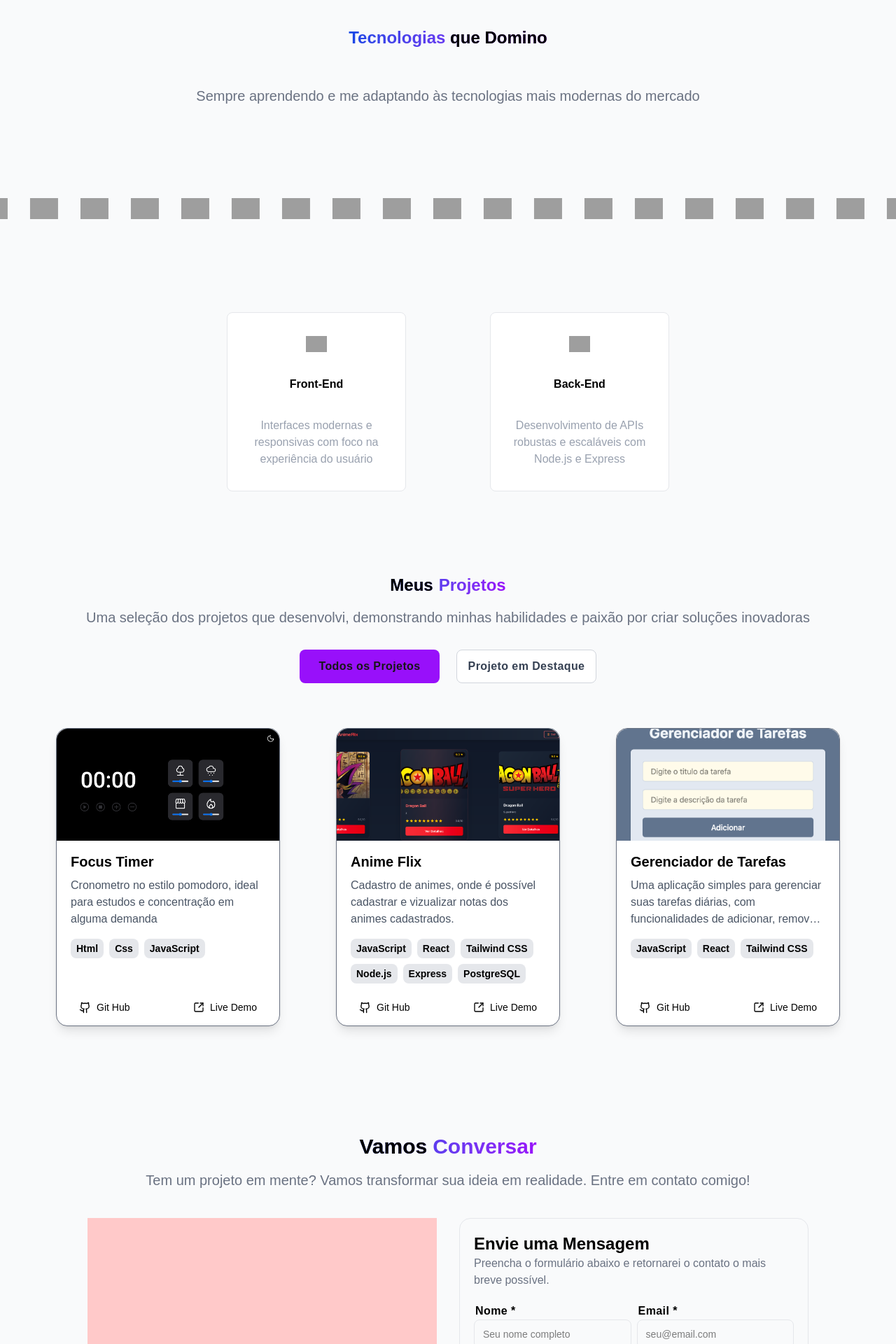
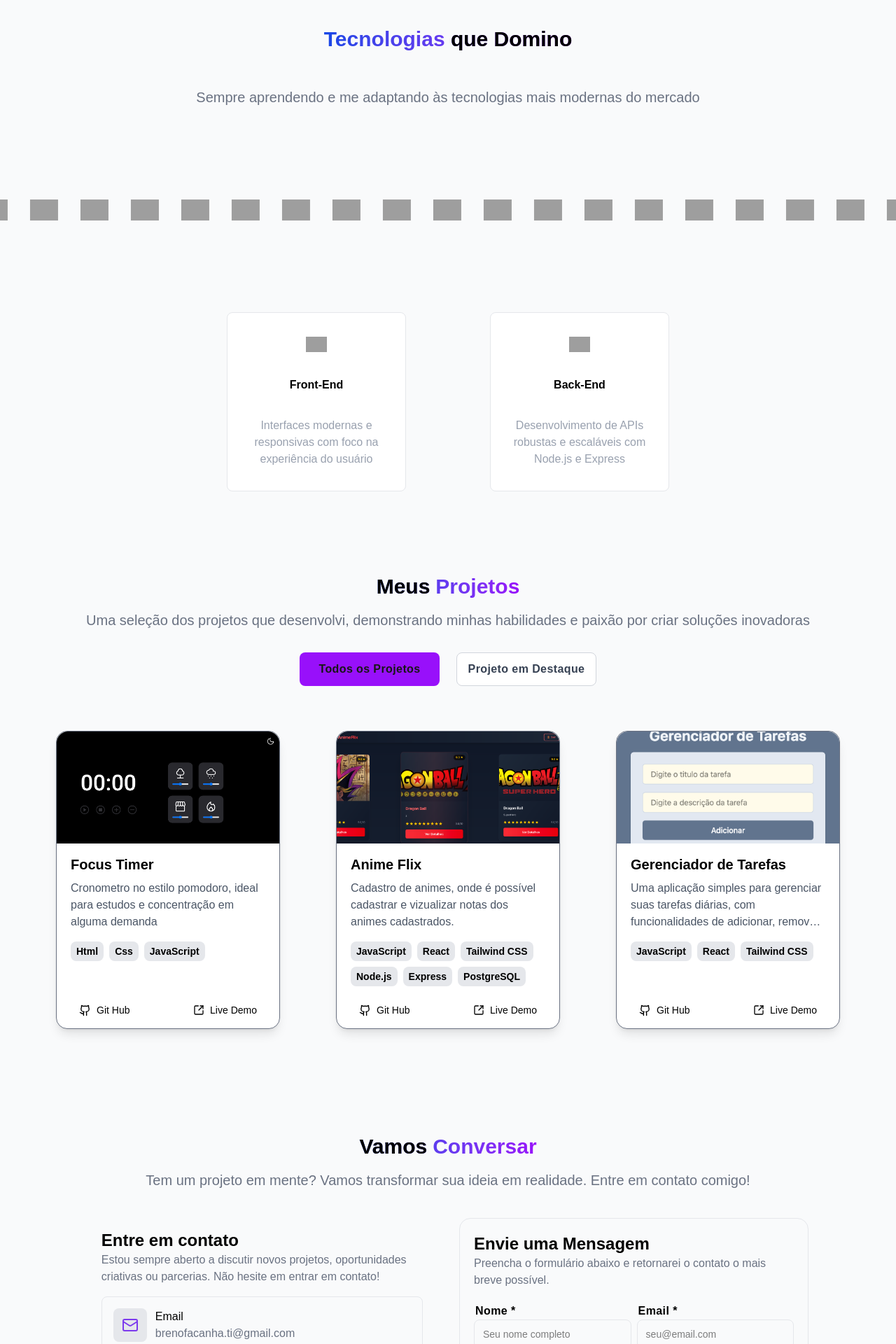
Before and after one commit to breno-facanha/page_breno_facanha, a Next.js app: page / in a window 1280 px wide. Shown: the part 880-2800 px from the top of the page at 70% size. Built offline with nearby package versions, Linux system fonts and the light colour scheme; grey boxes are pictures that could not be loaded.

Commit message:
finalizado layout pagina contact e feito ajuste nos botoes

```diff
--- a/src/components/Contact/Contact.tsx
+++ b/src/components/Contact/Contact.tsx
@@ -1,3 +1,7 @@
+import { Github, Linkedin, Mail, MapPin, MessageCircle, Phone } from "lucide-react";
+import { FaWhatsapp } from "react-icons/fa";
+import { PiWhatsappLogo } from "react-icons/pi";
+
 export default function Contact() {
     return (
         <div id="contact" className="w-full min-h-screen bg-gray-50 flex flex-col items-center pt-25 px-4">
@@ -11,7 +15,51 @@ export default function Contact() {
                 </p>
             </div>
             <div className="w-full flex flex-col sm:flex-row  gap-8 justify-center mt-10 mb-10">
-                <div className="sm:w-[40%] h-[550px] sm:h-[500px] bg-red-200"></div>
+                <div className="sm:w-[40%] h-[550px] sm:h-[500px] px-5 pt-4">
+                    <h3 className="text-black text-2xl font-semibold">Entre em contato</h3>
+                    <p className="text-gray-500 text-md">
+                        Estou sempre aberto a discutir novos projetos, oportunidades criativas ou parcerias.
+                        Não hesite em entrar em contato!
+                    </p>
+                    <div className="">
+                        <a href="mailto:brenofacanha.ti@gmail.com" className="group flex items-center gap-3 mt-4 border border-gray-200 rounded-lg p-4 hover:scale-102 transition duration-500 cursor-pointer">
+                            <div className=" group-hover:bg-gray-300 group-hover:duration-300 px-3 py-3 bg-gray-200 rounded-lg">
+                                <Mail color="#7C3AED"/>
+                            </div>
+                            <div className="">
+                                <p className="text-black">Email</p>
+                                <p className="text-gray-500">brenofacanha.ti@gmail.com</p>
+                            </div>
+                        </a>
+                        <a href="tel:+5585996853592" className="group flex items-center gap-3 mt-4 border border-gray-200 rounded-lg p-4 hover:scale-102 transition duration-500 cursor-pointer">
+                            <div className="group-hover:bg-gray-300 group-hover:duration-300 px-3 py-3 bg-gray-200 rounded-lg">
+                                <Phone color="#7C3AED"/>
+                            </div>
+                            <div className="">
+                                <p className="text-black">Telefone</p>
+                                <p className="text-gray-500">+ 55 (85) 99685-3592</p>
+                            </div>
+                        </a>
+                        <div className="group flex items-center gap-3 mt-4 border border-gray-200 rounded-lg p-4 hover:scale-102 transition duration-500 cursor-pointer">
+                            <div className="group-hover:bg-gray-300 group-hover:duration-300 px-3 py-3 bg-gray-200 rounded-lg">
+                                <MapPin color="#7C3AED"/>
+                            </div>
+                            <div className="">
+                                <p className="text-black">Localização</p>
+                                <p className="text-gray-500">Fortaleza, CE</p>
+                            </div>
+                        </div>
+                        <div className="flex flex-col mt-4 text-lg">
+                            <p className="text-black font-semibold mb-3">Me siga nas redes sociais</p>
+                            <div className="flex gap-5">
+                                <a href="https://github.com/breno-facanha" target="_blank" className="bg-gray-200 px-4 py-3 rounded-xl hover:scale-110 transition duration-500"><Github color="black" size={22} /></a>
+                                <a href="https://www.linkedin.com/in/breno-fa%C3%A7anha-5a57a3b6/" target="_blank" className="bg-gray-200 px-4 py-3 rounded-xl hover:scale-110 transition duration-500"><Linkedin color="black" size={22}/></a>
+                                <a href="https://wa.me/5585996853592" target="_blank" className="bg-gray-200 px-4 py-3 rounded-xl hover:scale-110 transition duration-500"><FaWhatsapp color="black" size={23}/></a>
+                            </div>
+                        </div>
+
+                    </div>
+                </div>
                 <div className="sm:w-[40%] h-[550px] sm:h-[500px] border-1 border-gray-200 rounded-2xl text-black px-5 pt-5">
                     <h3 className="text-black text-2xl font-semibold">Envie uma Mensagem</h3>
                     <p className="text-gray-500 text-md">Preencha o formulário abaixo e retornarei o contato o mais breve possível.</p>
--- a/src/components/Header/Header.tsx
+++ b/src/components/Header/Header.tsx
@@ -27,7 +27,7 @@ export default function Header() {
                 <div className="hidden md:flex md:items-center md:space-x-4">
                     <a href="https://github.com/breno-facanha" target="_blank" className="hover:bg-gray-100 px-3 py-3 rounded-xl"><Github color="black" size={17} /></a>
                     <a href="https://www.linkedin.com/in/breno-fa%C3%A7anha-5a57a3b6/" target="_blank" className="hover:bg-gray-100 px-3 py-3 rounded-xl"><Linkedin color="black" size={17}/></a>
-                    <a href="" target="_blank" className="hover:bg-gray-100 px-3 py-3 rounded-xl"><Mail color="black" size={17}/></a>
+                    <a href="mailto:brenofacanha.ti@gmail.com" target="_blank" className="hover:bg-gray-100 px-3 py-3 rounded-xl"><Mail color="black" size={17}/></a>
                 </div>
                 <div className="md:hidden ">
                     <button
--- a/src/components/MyProject/MyProject.tsx
+++ b/src/components/MyProject/MyProject.tsx
@@ -3,8 +3,8 @@ import CardProject from "../CardProject/CardProject";
 export default function MyProject() {
     return (
         <div id="project" className="w-full min-h-screen bg-gray-50 flex flex-col items-center pt-25 px-4">
-            <div className="flex gap-2 text-2xl font-bold text-transparent bg-clip-text bg-gradient-to-r from-blue-700 to-purple-600">
-            <span className="text-black text-2xl font-bold ">Meus</span>
+            <div className="flex gap-2 text-3xl font-bold text-transparent bg-clip-text bg-gradient-to-r from-blue-700 to-purple-600">
+            <span className="text-black text-3xl font-bold ">Meus</span>
                 Projetos
             </div>
              <div className="w-full text-center mt-4 px-3">
--- a/src/components/Sobre/Sobre.tsx
+++ b/src/components/Sobre/Sobre.tsx
@@ -11,12 +11,12 @@ export default function Sobre() {
             <p className="text-gray-500 text-xl font-medium p-0 m-0 pt-5"> Especializado em criar experiências digitais e modernas e funcionais</p>
             <p className="text-gray-500 text-xl font-medium p-0 m-0">Transformo ideias em código limpo e soluções eficientes</p>
             <div className="w-full py-8 flex justify-center items-center flex-col gap-6 sm:flex-row">
-                <button className="w-70 h-12 bg-purple-600 rounded-lg text-sm font-bold flex items-center justify-center gap-4 cursor-pointer">
+                <a href="#contact" className="w-70 h-12 bg-purple-600 rounded-lg text-sm font-bold flex items-center justify-center gap-4 cursor-pointer">
                     <MessageCircle size={15} strokeWidth={2.5} />
                     <p className="tracking-wide text-base">
                         Vamos Conversar
                     </p>
-                </button>
+                </a>
                 <a href="curriculumTeste.pdf"
                     download="curriculum.pdf"
                 >
--- a/src/components/Technology/Technology.tsx
+++ b/src/components/Technology/Technology.tsx
@@ -4,9 +4,9 @@ import CardTecnology from "../CardTecnology/CardTecnology";
 export default function Technology() {
     return (
         <div id="tec" className="w-full h-screen flex flex-col justify-around items-center bg-gray-50 pt-25">
-             <div className="text-2xl font-bold text-transparent bg-clip-text bg-gradient-to-r from-blue-700 to-purple-600">
+             <div className="text-3xl font-bold text-transparent bg-clip-text bg-gradient-to-r from-blue-700 to-purple-600">
                 Tecnologias
-                <span className="text-black text-2xl font-bold "> que Domino</span>
+                <span className="text-black text-3xl font-bold "> que Domino</span>
             </div>
             <div className="w-full text-center mt-4 px-3">
                 <p className="w-full text-gray-500 text-xl font-medium">
```
